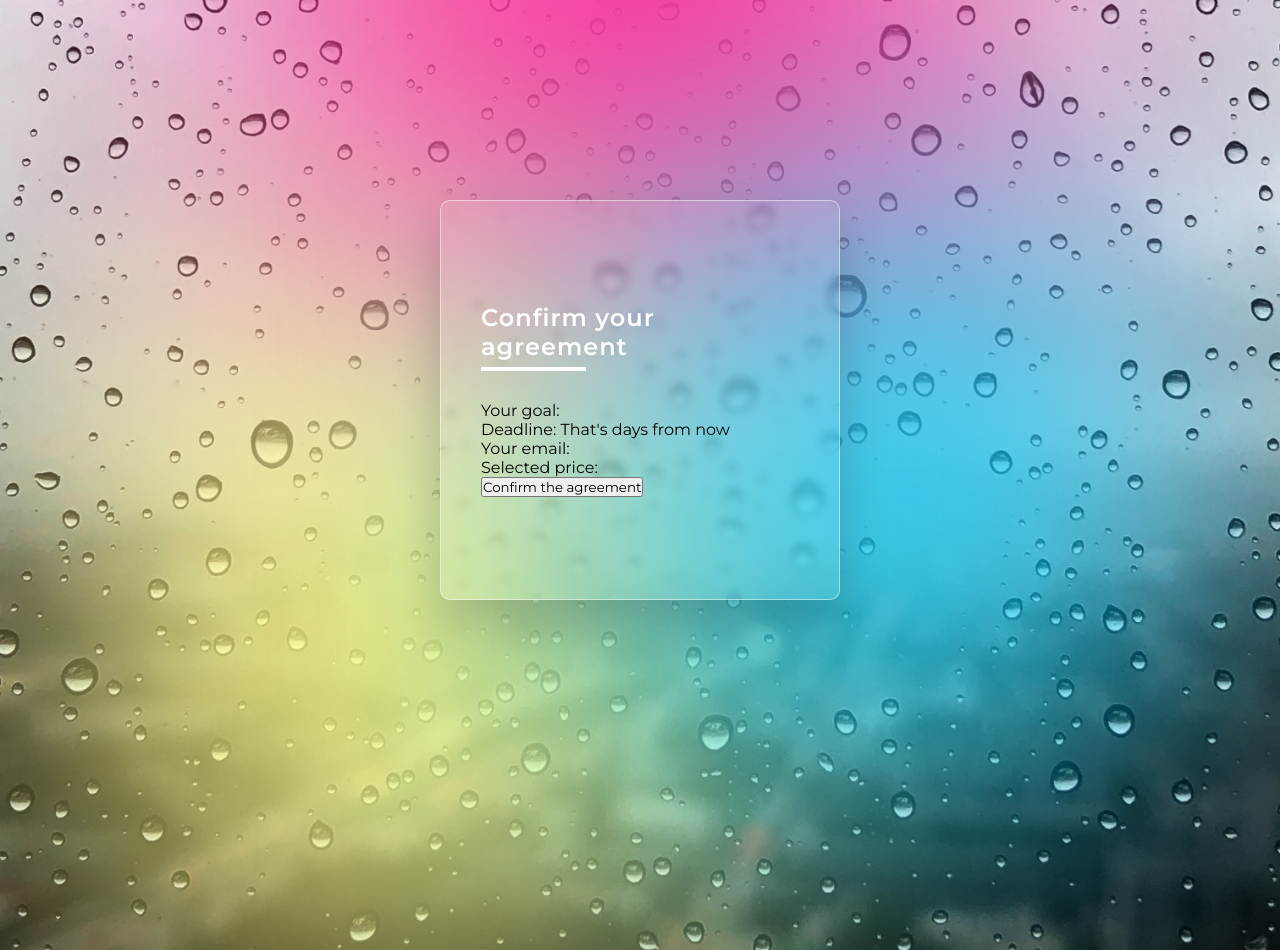
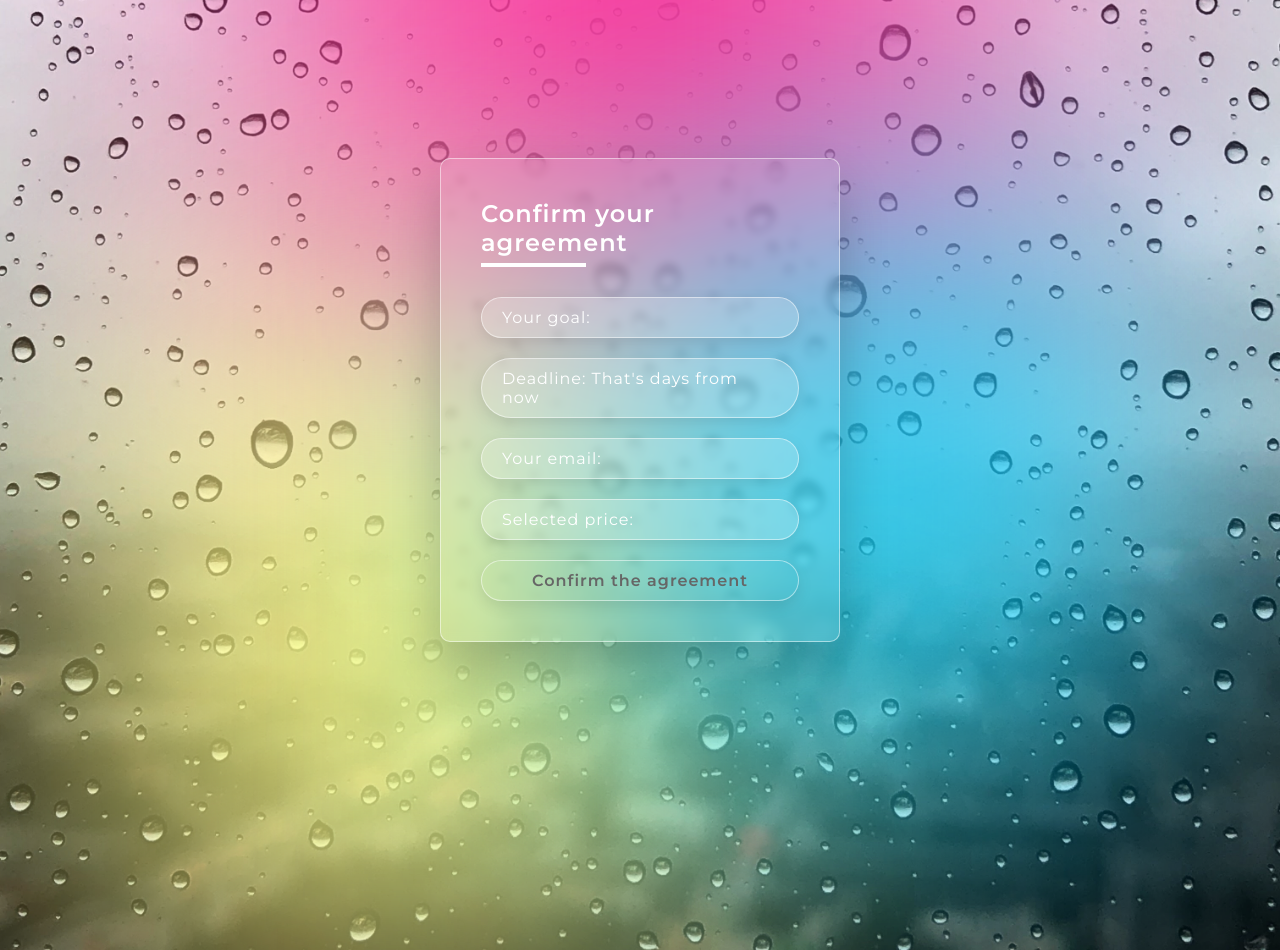
Before and after one commit to kurtuluserturk/focus-on-your-goals, a React (Create React App) app: page /agreement in a window 1280 px wide. Built offline with nearby package versions, Linux system fonts and the light colour scheme.

Commit message:
components styled

```diff
--- a/src/main.css
+++ b/src/main.css
@@ -7,12 +7,20 @@
   font-family: "Montserrat", sans-serif;
 }
 
+a {
+  text-decoration: none;
+}
+
 body {
   overflow: hidden;
   background: url(./images/main-bg.jpg);
   background-position: center;
   background-repeat: no-repeat;
   background-size: cover;
+}
+
+.text-center {
+  text-align: center;
 }
 
 section {
@@ -95,13 +103,32 @@ section .color:nth-child(3) {
   height: 4px;
 }
 
-.form .inputBox {
+.form .inputBox,
+.form .infoRow {
   width: 100%;
   margin-top: 20px;
 }
 
+.form .link {
+  padding: 15px;
+  font-weight: 700;
+  background: conic-gradient(from 0deg, #00f0f0 0 90deg, #0000 0) 0 0,
+    conic-gradient(from 90deg, #f00f00 0 90deg, #0000 0) 0 15px,
+    conic-gradient(from -90deg, #0ff000 0 90deg, #0000 0) 15px 0,
+    conic-gradient(from 180deg, #0000ff 0 90deg, #0000 0) 15px 15px;
+  background-size: 30px 30px;
+  background-blend-mode: screen;
+}
+
+.form .link:hover {
+  transition: 0.5s;
+  background-position: 0 0, 0 45px, 45px 0, 45px 45px;
+}
+
 .form .inputBox input,
-.form .inputBox select {
+.form .inputBox select,
+.form .infoRow p,
+.form .infoRow input {
   width: 100%;
   background: rgba(255, 255, 255, 0.2);
   padding: 10px 20px;
@@ -122,9 +149,23 @@ section .color:nth-child(3) {
   color: #fff;
 }
 
-.form .inputBox input[type="submit"] {
+.form .inputBox input[type="submit"],
+.form .infoRow input[type="submit"] {
   background: #fff;
   color: #666;
   cursor: pointer;
   font-weight: 600;
+  background: linear-gradient(
+      -45deg,
+      transparent calc(100% / 3),
+      rgba(0, 0, 0, 0.5),
+      transparent calc(200% / 3)
+    )
+    bottom right/350% 100% no-repeat;
+  transition: 0.5s linear;
 }
+
+.form .inputBox input[type="submit"]:hover,
+.form .infoRow input[type="submit"]:hover {
+  background-position: bottom left;
+}
```
